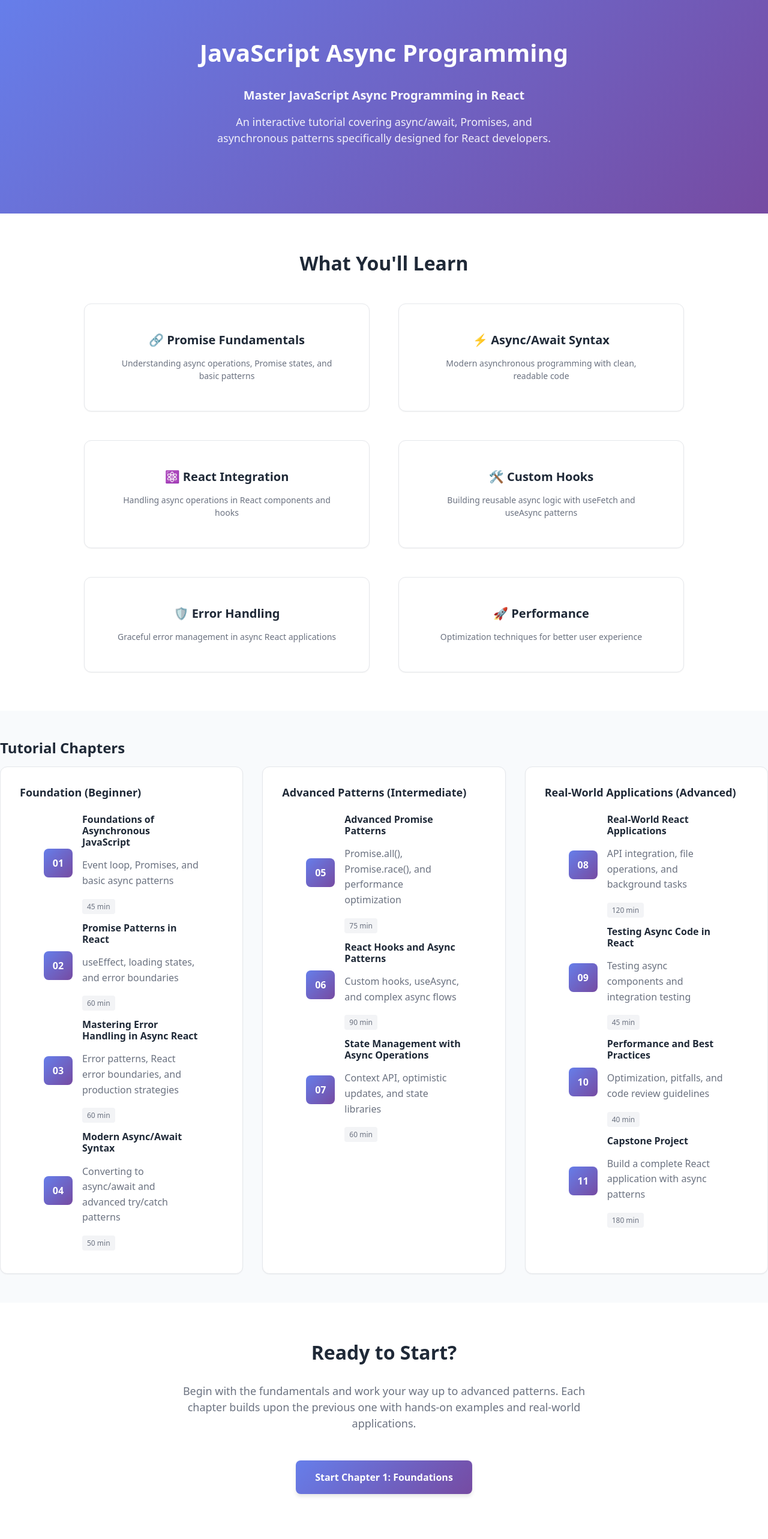
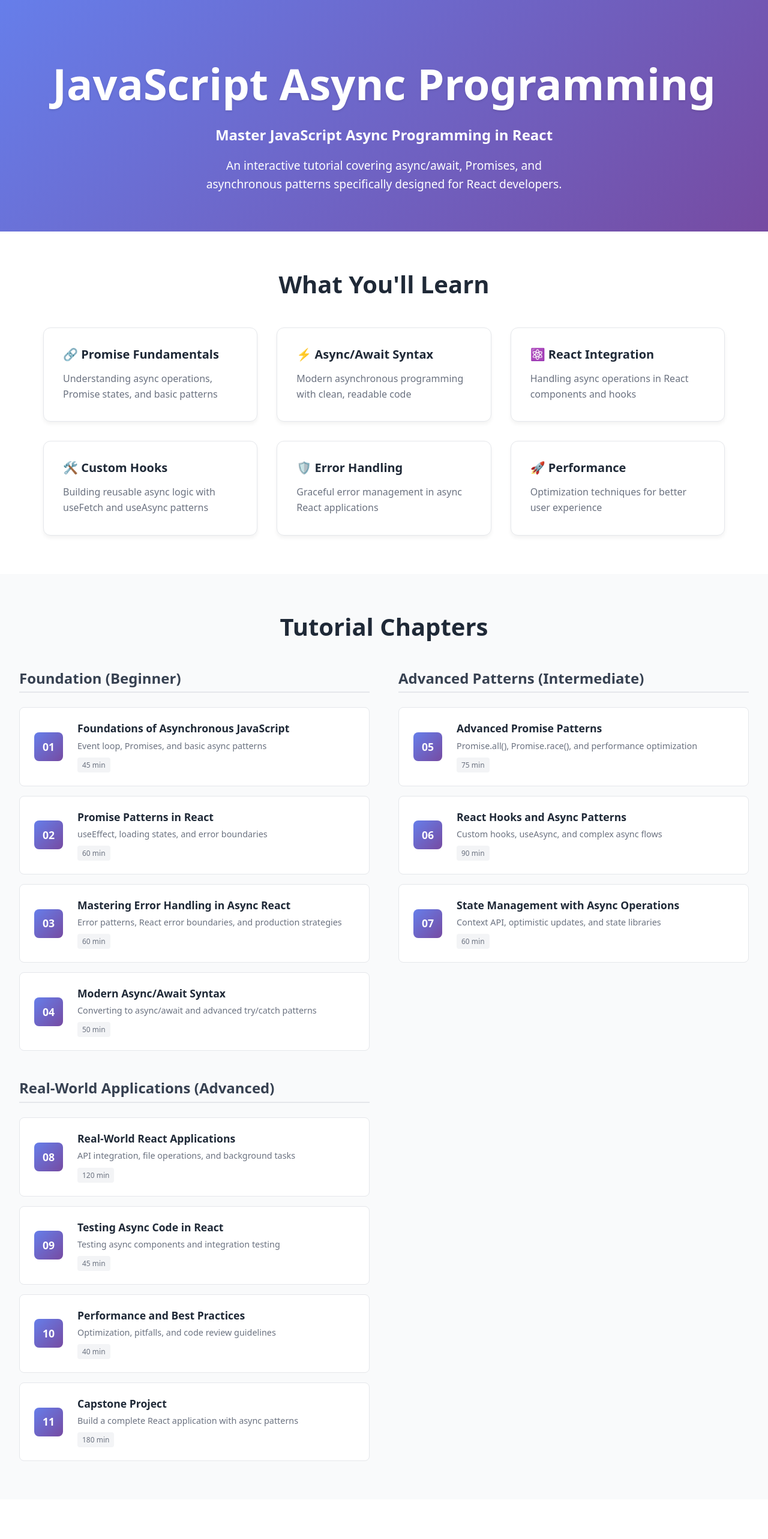
Before and after one commit to tugudush/promise, a React (Vite) app: page / in a window 1280 px wide. Shown: the top 2566 px of the page at 60% size. Built offline with nearby package versions, Linux system fonts and the light colour scheme.

Commit message:
feat: Update HomePage styles for improved layout and responsiveness; add new linting command in package.json

```diff
--- a/package.json
+++ b/package.json
@@ -13,6 +13,7 @@
     "format:check": "prettier --check .",
     "check": "npm run lint && npm run format:check",
     "fix": "npm run lint:fix && npm run format",
+    "ltfb": "npm run lint:fix && npm run typecheck && npm run format && npm run build",
     "preview": "vite preview"
   },
   "dependencies": {
--- a/src/pages/chapterPage/ChapterPage.styles.ts
+++ b/src/pages/chapterPage/ChapterPage.styles.ts
@@ -194,10 +194,12 @@ export const NavButton = styled(Link)`
   &:hover {
     transform: translateY(-1px);
     box-shadow: 0 4px 8px rgba(102, 126, 234, 0.3);
+    color: white;
   }
 
   &:active {
     transform: translateY(0);
+    color: white;
   }
 `
 
--- a/src/pages/homePage/HomePage.styles.ts
+++ b/src/pages/homePage/HomePage.styles.ts
@@ -2,190 +2,253 @@ import styled from '@emotion/styled'
 import { Link } from 'react-router-dom'
 
 export const HomePageContainer = styled.div`
+  width: 100%;
+  margin: 0;
+  padding: 0;
   min-height: 100vh;
-  background: white;
-  color: var(--text-primary);
 `
 
 export const Container = styled.div`
+  width: 100%;
+  margin: 0;
+  padding: 0;
   min-height: 100vh;
-  background: white;
-  color: var(--text-primary);
 `
 
-export const Hero = styled.section`
-  background: linear-gradient(135deg, var(--color-primary) 0%, var(--color-secondary) 100%);
+export const Hero = styled.header`
+  text-align: center;
+  padding: 6rem 2rem 4rem;
+  background: linear-gradient(135deg, #667eea 0%, #764ba2 100%);
   color: white;
-  padding: var(--spacing-2xl) var(--spacing-lg);
-  text-align: center;
+  margin: 0;
 
   h1 {
-    font-size: var(--font-size-4xl);
-    font-weight: 700;
-    margin: 0 0 var(--spacing-lg) 0;
-    line-height: var(--line-height-tight);
+    font-size: 4.5rem;
+    font-weight: 800;
+    margin: 0 0 1.5rem 0;
+    text-shadow: 0 2px 4px rgba(0, 0, 0, 0.1);
     color: white;
   }
 `
 
 export const HeroSubtitle = styled.p`
-  font-size: var(--font-size-xl);
+  font-size: 1.5rem;
   font-weight: 600;
-  opacity: 0.95;
-  line-height: var(--line-height-normal);
+  margin: 0 0 1rem 0;
   color: white;
-  max-width: 600px;
-  margin: 0 auto var(--spacing-md) auto;
+  opacity: 1;
 `
 
 export const HeroDescription = styled.p`
-  font-size: var(--font-size-lg);
-  opacity: 0.9;
+  font-size: 1.2rem;
+  margin: 0;
   max-width: 600px;
-  margin: 0 auto var(--spacing-xl) auto;
-  line-height: var(--line-height-normal);
+  margin-left: auto;
+  margin-right: auto;
+  line-height: 1.6;
   color: white;
+  opacity: 1;
 `
 
 export const Overview = styled.section`
-  padding: var(--spacing-2xl) var(--spacing-lg);
+  padding: 4rem 2rem;
   max-width: 1200px;
   margin: 0 auto;
 
   h2 {
-    font-size: var(--font-size-3xl);
-    font-weight: 700;
-    color: var(--text-primary);
+    font-size: 2.5rem;
     text-align: center;
-    margin: 0 0 var(--spacing-xl) 0;
-  }
-
-  p {
-    font-size: var(--font-size-base);
-    color: var(--text-secondary);
-    text-align: center;
-    max-width: 800px;
-    margin: 0 auto var(--spacing-xl) auto;
-    line-height: var(--line-height-normal);
+    color: #1f2937;
+    margin-bottom: 3rem;
   }
 `
 
 export const LearningGrid = styled.div`
   display: grid;
-  grid-template-columns: repeat(auto-fit, minmax(320px, 1fr));
-  gap: var(--spacing-xl);
-  max-width: 1000px;
-  margin: 0 auto;
+  grid-template-columns: repeat(auto-fit, minmax(350px, 1fr));
+  gap: 2rem;
+  margin-top: 2rem;
 `
 
 export const LearningCard = styled.div`
   background: white;
+  padding: 2rem;
+  border-radius: 12px;
+  box-shadow: 0 4px 6px rgba(0, 0, 0, 0.05);
   border: 1px solid #e5e7eb;
-  border-radius: var(--radius-lg);
-  padding: var(--spacing-xl);
-  text-align: center;
-  box-shadow: var(--shadow-sm);
-  transition: var(--transition-normal);
+  transition: all 0.2s ease;
 
   &:hover {
-    box-shadow: var(--shadow-md);
     transform: translateY(-2px);
+    box-shadow: 0 8px 25px rgba(0, 0, 0, 0.1);
   }
 
   h3 {
-    font-size: var(--font-size-xl);
+    font-size: 1.25rem;
     font-weight: 600;
-    color: var(--text-primary);
-    margin: 0 0 var(--spacing-md) 0;
+    color: #1f2937;
+    margin: 0 0 1rem 0;
   }
 
   p {
-    color: var(--text-secondary);
-    font-size: var(--font-size-sm);
-    line-height: var(--line-height-normal);
+    color: #6b7280;
+    line-height: 1.6;
     margin: 0;
   }
 `
 
-export const TableOfContents = styled.div`
-  background: var(--bg-secondary);
-  padding: var(--spacing-xl) 0;
-`
-
-export const Chapters = styled.div`
-  max-width: 1200px;
-  margin: 0 auto;
-  padding: 0 var(--spacing-lg);
+export const TableOfContents = styled.section`
+  padding: 4rem 2rem;
+  background: #f9fafb;
+  margin: 0;
 
   h2 {
-    font-size: var(--font-size-3xl);
-    font-weight: 700;
-    color: var(--text-primary);
+    font-size: 2.5rem;
     text-align: center;
-    margin: 0 0 var(--spacing-xl) 0;
+    color: #1f2937;
+    margin-bottom: 3rem;
   }
 `
 
 export const ChaptersGrid = styled.div`
+  max-width: 1400px;
+  margin: 0 auto;
   display: grid;
-  grid-template-columns: repeat(auto-fill, minmax(300px, 1fr));
-  gap: var(--spacing-lg);
+  grid-template-columns: repeat(auto-fit, minmax(400px, 1fr));
+  gap: 3rem;
 `
 
 export const ChapterGroup = styled.div`
-  background: white;
-  border: 1px solid #e5e7eb;
-  border-radius: var(--radius-lg);
-  padding: var(--spacing-lg);
-  box-shadow: var(--shadow-sm);
-  transition: var(--transition-normal);
+  h3 {
+    font-size: 1.5rem;
+    font-weight: 600;
+    color: #374151;
+    margin-bottom: 1.5rem;
+    padding-bottom: 0.5rem;
+    border-bottom: 2px solid #e5e7eb;
+  }
+`
 
-  &:hover {
-    box-shadow: var(--shadow-md);
-    transform: translateY(-2px);
-  }
-
-  h3 {
-    font-size: var(--font-size-lg);
-    font-weight: 600;
-    color: var(--text-primary);
-    margin: 0 0 var(--spacing-md) 0;
-  }
+export const Chapters = styled.div`
+  display: flex;
+  flex-direction: column;
+  gap: 1rem;
 `
 
 export const ChapterLink = styled(Link)`
   display: flex;
   align-items: center;
-  gap: var(--spacing-md);
+  gap: 1.5rem;
+  padding: 1.5rem;
+  background: white;
+  border-radius: 8px;
   text-decoration: none;
-  color: inherit;
-  padding: var(--spacing-sm);
-  border-radius: var(--radius-md);
-  transition: var(--transition-normal);
+  border: 1px solid #e5e7eb;
+  transition: all 0.2s ease;
 
   &:hover {
-    background: var(--bg-secondary);
     transform: translateX(4px);
+    box-shadow: 0 4px 12px rgba(0, 0, 0, 0.1);
+    border-color: #6366f1;
+  }
+
+  h4 {
+    font-size: 1.1rem;
+    font-weight: 600;
+    color: #1f2937;
+    margin: 0 0 0.5rem 0;
+  }
+
+  p {
+    color: #6b7280;
+    font-size: 0.9rem;
+    margin: 0 0 0.5rem 0;
+    line-height: 1.4;
   }
 `
 
-export const ChapterList = styled.section`
-  padding: var(--spacing-2xl) var(--spacing-lg);
-  background: var(--bg-secondary);
+export const ChapterNumber = styled.span`
+  display: flex;
+  align-items: center;
+  justify-content: center;
+  width: 3rem;
+  height: 3rem;
+  background: linear-gradient(135deg, #667eea 0%, #764ba2 100%);
+  color: white;
+  font-weight: 700;
+  font-size: 1.1rem;
+  border-radius: 8px;
+  flex-shrink: 0;
+`
+
+export const Duration = styled.span`
+  background: #f3f4f6;
+  color: #6b7280;
+  padding: 0.25rem 0.5rem;
+  border-radius: 4px;
+  font-size: 0.75rem;
+  font-weight: 500;
+`
+
+export const GettingStarted = styled.section`
+  text-align: center;
+  padding: 4rem 2rem;
+  max-width: 800px;
+  margin: 0 auto;
 
   h2 {
-    font-size: var(--font-size-3xl);
-    font-weight: 700;
-    color: var(--text-primary);
+    font-size: 2.5rem;
+    color: #1f2937;
+    margin-bottom: 1.5rem;
+  }
+
+  p {
+    font-size: 1.2rem;
+    color: #6b7280;
+    line-height: 1.6;
+    margin-bottom: 2.5rem;
+  }
+`
+
+export const StartButton = styled(Link)`
+  display: inline-block;
+  background: linear-gradient(135deg, #667eea 0%, #764ba2 100%);
+  color: white;
+  padding: 1rem 2rem;
+  font-size: 1.1rem;
+  font-weight: 600;
+  text-decoration: none;
+  border-radius: 8px;
+  transition: all 0.2s ease;
+  box-shadow: 0 4px 12px rgba(102, 126, 234, 0.2);
+
+  &:hover {
+    transform: translateY(-2px);
+    box-shadow: 0 8px 20px rgba(102, 126, 234, 0.3);
+  }
+
+  &:active {
+    transform: translateY(0);
+  }
+`
+
+// Keep the remaining components that might still be used
+export const ChapterList = styled.section`
+  padding: 4rem 2rem;
+  background: #f9fafb;
+
+  h2 {
+    font-size: 2.5rem;
     text-align: center;
-    margin: 0 0 var(--spacing-xl) 0;
+    color: #1f2937;
+    margin-bottom: 3rem;
   }
 `
 
 export const ChapterGrid = styled.div`
   display: grid;
   grid-template-columns: repeat(auto-fill, minmax(300px, 1fr));
-  gap: var(--spacing-lg);
+  gap: 2rem;
   max-width: 1200px;
   margin: 0 auto;
 `
@@ -194,105 +257,40 @@ export const ChapterCard = styled(Link)`
   display: block;
   background: white;
   border: 1px solid #e5e7eb;
-  border-radius: var(--radius-lg);
-  padding: var(--spacing-lg);
+  border-radius: 12px;
+  padding: 2rem;
   text-decoration: none;
-  transition: var(--transition-normal);
-  box-shadow: var(--shadow-sm);
+  transition: all 0.2s ease;
+  box-shadow: 0 4px 6px rgba(0, 0, 0, 0.05);
 
   &:hover {
-    box-shadow: var(--shadow-md);
+    box-shadow: 0 8px 25px rgba(0, 0, 0, 0.1);
     transform: translateY(-2px);
-    border-color: var(--color-primary);
+    border-color: #667eea;
   }
 `
 
 export const ChapterHeader = styled.div`
   display: flex;
   align-items: center;
-  gap: var(--spacing-md);
-  margin-bottom: var(--spacing-md);
+  gap: 1.5rem;
+  margin-bottom: 1rem;
 `
 
 export const ChapterInfo = styled.div`
   flex: 1;
 
   h3 {
-    font-size: var(--font-size-lg);
+    font-size: 1.25rem;
     font-weight: 600;
-    color: var(--text-primary);
-    margin: 0 0 var(--spacing-xs) 0;
+    color: #1f2937;
+    margin: 0 0 0.5rem 0;
   }
 
   p {
-    color: var(--text-secondary);
-    font-size: var(--font-size-sm);
-    margin: 0 0 var(--spacing-xs) 0;
-    line-height: var(--line-height-normal);
+    color: #6b7280;
+    font-size: 0.9rem;
+    margin: 0 0 0.5rem 0;
+    line-height: 1.4;
   }
 `
-
-export const ChapterNumber = styled.span`
-  display: flex;
-  align-items: center;
-  justify-content: center;
-  width: var(--spacing-xl);
-  height: var(--spacing-xl);
-  background: linear-gradient(135deg, var(--color-primary) 0%, var(--color-secondary) 100%);
-  color: white;
-  font-weight: 700;
-  font-size: var(--font-size-base);
-  border-radius: var(--radius-md);
-  flex-shrink: 0;
-`
-
-export const Duration = styled.span`
-  background: #f3f4f6;
-  color: var(--text-secondary);
-  padding: var(--spacing-xs) var(--spacing-sm);
-  border-radius: var(--radius-sm);
-  font-size: var(--font-size-xs);
-  font-weight: 500;
-`
-
-export const GettingStarted = styled.section`
-  text-align: center;
-  padding: var(--spacing-2xl) var(--spacing-lg);
-  max-width: 800px;
-  margin: 0 auto;
-
-  h2 {
-    font-size: var(--font-size-3xl);
-    color: var(--text-primary);
-    margin-bottom: var(--spacing-lg);
-  }
-
-  p {
-    font-size: var(--font-size-lg);
-    color: var(--text-secondary);
-    line-height: var(--line-height-normal);
-    margin-bottom: var(--spacing-xl);
-  }
-`
-
-export const StartButton = styled(Link)`
-  display: inline-block;
-  background: linear-gradient(135deg, var(--color-primary) 0%, var(--color-secondary) 100%);
-  color: white;
-  padding: var(--spacing-md) var(--spacing-lg);
-  font-size: var(--font-size-base);
-  font-weight: 600;
-  text-decoration: none;
-  border-radius: var(--radius-md);
-  transition: var(--transition-normal);
-  box-shadow: var(--shadow-md);
-
-  &:hover {
-    transform: translateY(-2px);
-    box-shadow: var(--shadow-lg);
-  }
-
-  &:active {
-    transform: translateY(0);
-  }
-`
```
Also changed, not shown: 3 other files (tests, documents, lock files or other folders).
